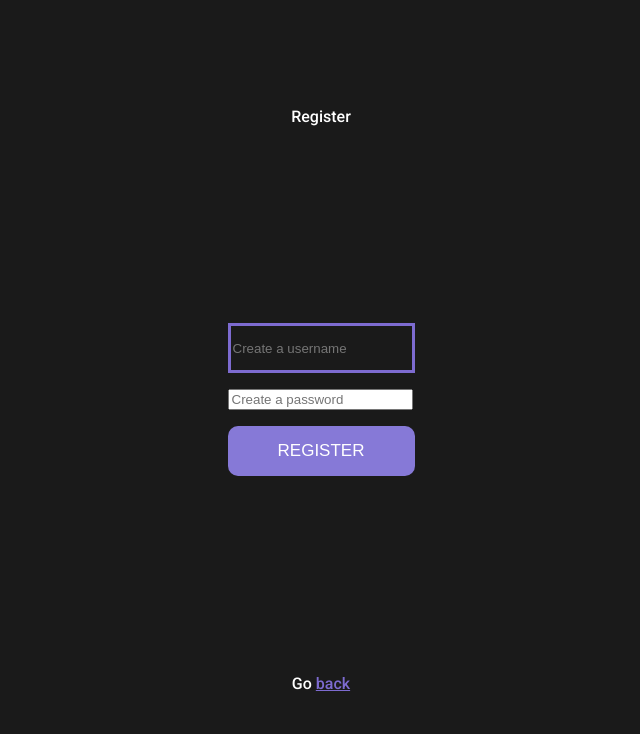
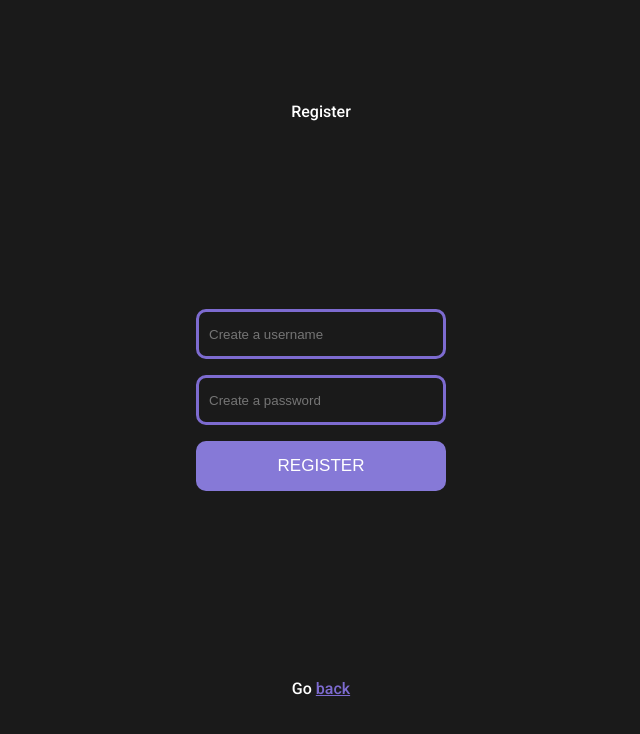
Before and after one commit to p-schlickmann/eochat-frontend, a React (Create React App) app: page /register in a window 1280 px wide. Shown: the top 734 px of the page, without its empty margins (319-959 px from the left). Built offline with nearby package versions, Linux system fonts and the light colour scheme.

Commit message:
Finalizado a implementação do front do Register

```diff
--- a/src/pages/Register.jsx
+++ b/src/pages/Register.jsx
@@ -13,12 +13,12 @@ export function Register(){
 
 
             <div className={stylesFile.registerContainer}>
-                <form>
+                <form className={stylesFile.form}>
                     <label className={stylesFile.textLabel}>
                         <input type="text" id='RegisterUserName' placeholder='Create a username' className={stylesFile.input}></input>
                     </label>
                     <label className={stylesFile.textLabel}>
-                        <input type="password" id="RegisterPassword" placeholder='Create a password'></input>
+                        <input type="password" id="RegisterPassword" placeholder='Create a password' className={stylesFile.input}></input>
                     </label>
 
                     <Button style={styles.sendButton}>REGISTER</Button>
--- a/src/styles/register.module.css
+++ b/src/styles/register.module.css
@@ -1,3 +1,13 @@
+.input:focus, .input:focus{
+    box-shadow: 0 0 0 0;
+    border: 0 none;
+    outline: 0;
+}
+
+.input:focus{
+    border: 3px solid var(--purple-dark);
+    box-shadow: 0 0 10px 0 var(--purple-dark);
+}
 
 .registerContainer{
     align-items: center;
@@ -5,7 +15,7 @@
     justify-items: center;
 }
 
-.registerContainer > form{
+.registerContainer > .form{
     display: flex;
     flex-direction: column;
     gap: 1rem;
@@ -30,29 +40,18 @@
     background-color: var(--background-dark);
 }
 
-/* .textLabel input[type="password"],
-.textLabel input[type="text"]{
-    display: flex;
-
-    background-color: transparent;
-
-    border-radius: 5px;
-    border-color: var(--purple-dark);
-    border-width: 3px;
-    border-style: solid;
-
-    justify-content: center;
-    justify-items: center;
-
-} */
 
 .input{
     border: 3px solid var(--purple-dark);
+    border-radius: 10px;
     background-color: transparent;
     height: 50px;
+    color: var(--white);
+    padding-left: 10px;
+    width: 250px;
 }
 
-.bottomDiv a {
+.bottomDiv .link {
     color: var(--purple-dark);
     text-decoration: underline;
 }
```
